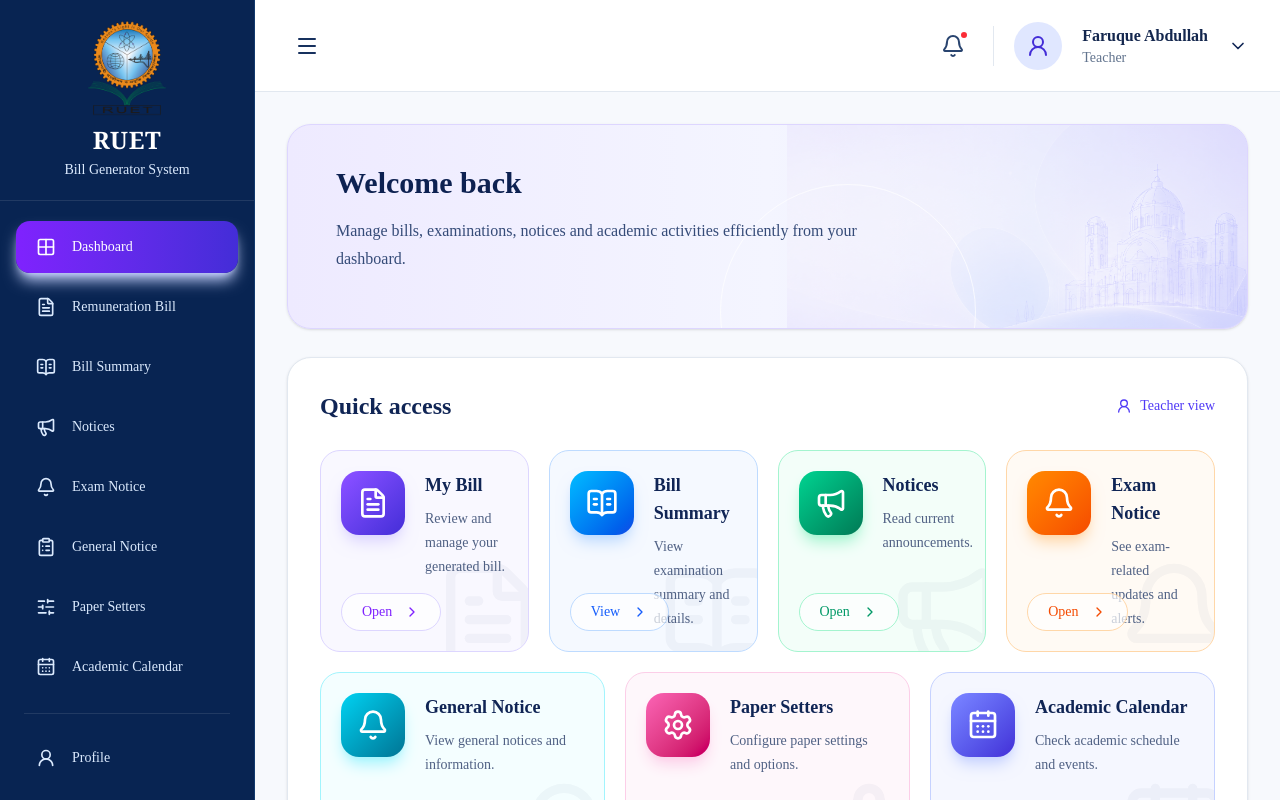
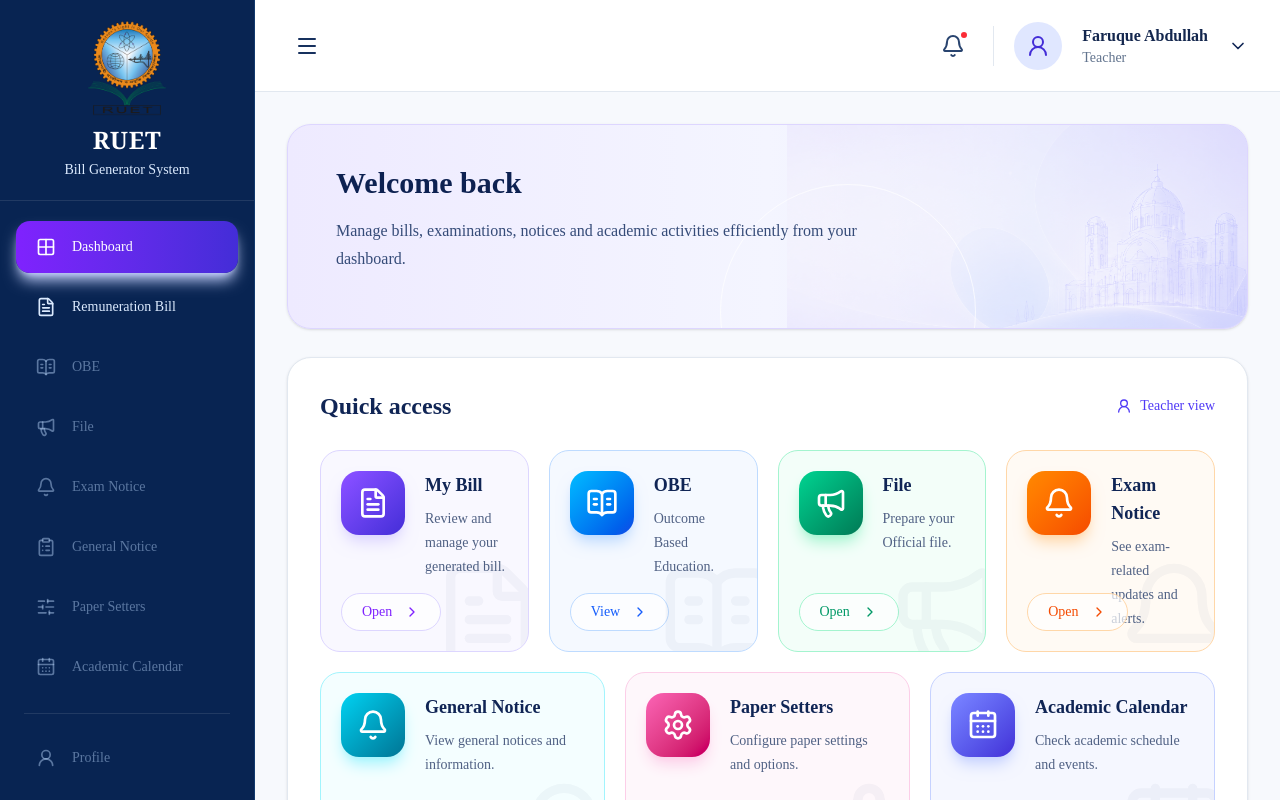
Before and after one commit to faruquece48/ruet-bill-generator, a Next.js app: page / in a window 1280 px wide. Shown: the top 800 px of the page. Built offline with nearby package versions, Linux system fonts and the light colour scheme.

Commit message:
Updated RUET bill generator features

```diff
--- a/app/teacher-test/page.tsx
+++ b/app/teacher-test/page.tsx
@@ -24,8 +24,8 @@ import dashboardReference from "../images/image_04..png";
 const mainNavigation = [
   { label: "Dashboard", icon: Grid2X2, active: true, href: "/" },
   { label: "Remuneration Bill", icon: FileText, href: "/bills/create" },
-  { label: "Bill Summary", icon: BookOpenText, href: "/bills/summary" },
-  { label: "Notices", icon: Megaphone },
+  { label: "OBE", icon: BookOpenText },
+  { label: "File", icon: Megaphone },
   { label: "Exam Notice", icon: Bell },
   { label: "General Notice", icon: ClipboardList },
   { label: "Paper Setters", icon: SlidersHorizontal },
@@ -49,8 +49,8 @@ const quickLinks = [
     actionStyle: "border-violet-200 text-violet-600",
   },
   {
-    title: "Bill Summary",
-    text: "View examination summary and details.",
+    title: "OBE",
+    text: "Outcome Based Education.",
     action: "View",
     href: "/bills/summary",
     icon: BookOpenText,
@@ -59,8 +59,8 @@ const quickLinks = [
     actionStyle: "border-blue-200 text-blue-600",
   },
   {
-    title: "Notices",
-    text: "Read current announcements.",
+    title: "File",
+    text: "Prepare your Official file.",
     action: "Open",
     href: "#notices",
     icon: Megaphone,
@@ -122,35 +122,37 @@ export default function TeacherTestPage() {
           </div>
 
           <nav className="space-y-2 px-4 py-5">
-            {mainNavigation.map(({ label, icon: Icon, active, href }) => (
-              <Link
-                key={label}
-                href={href ?? "#"}
-                className={`flex w-full items-center gap-4 rounded-xl px-5 py-4 text-left text-sm font-medium transition ${
-                  active
-                    ? "bg-gradient-to-r from-violet-600 to-indigo-700 text-white shadow-lg shadow-indigo-200"
-                    : "text-blue-100 hover:bg-white/10"
-                }`}
-              >
-                <Icon className="h-5 w-5" />
-                <span>{label}</span>
-              </Link>
-            ))}
+            {mainNavigation.map(({ label, icon: Icon, active, href }) => {
+              const classes = `flex w-full items-center gap-4 rounded-xl px-5 py-4 text-left text-sm font-medium transition ${
+                active
+                  ? "bg-gradient-to-r from-violet-600 to-indigo-700 text-white shadow-lg shadow-indigo-200"
+                  : href
+                    ? "text-blue-100 hover:bg-white/10"
+                    : "cursor-not-allowed text-blue-200/45"
+              }`;
+              const content = <><Icon className="h-5 w-5" /><span>{label}</span></>;
+
+              return href ? (
+                <Link key={label} href={href} className={classes}>{content}</Link>
+              ) : (
+                <span key={label} className={classes} aria-disabled="true" title="This page is not available yet">{content}</span>
+              );
+            })}
           </nav>
 
           <div className="mx-6 border-t border-white/10" />
           <nav className="space-y-2 px-4 py-5">
             {utilityNavigation.map(({ label, icon: Icon }) => (
-              <button key={label} type="button" className="flex w-full items-center gap-4 rounded-xl px-5 py-3.5 text-left text-sm font-medium text-blue-100 hover:bg-white/10">
+              <span key={label} className="flex w-full cursor-not-allowed items-center gap-4 rounded-xl px-5 py-3.5 text-left text-sm font-medium text-blue-200/45" aria-disabled="true" title="This page is not available yet">
                 <Icon className="h-5 w-5" />
                 <span>{label}</span>
-              </button>
+              </span>
             ))}
           </nav>
           <div className="mx-6 border-t border-white/10" />
-          <button type="button" className="mx-4 mt-5 flex items-center gap-4 rounded-xl px-5 py-3.5 text-sm font-medium text-blue-100 hover:bg-white/10">
+          <span className="mx-4 mt-5 flex cursor-not-allowed items-center gap-4 rounded-xl px-5 py-3.5 text-sm font-medium text-blue-200/45" aria-disabled="true" title="Logout is not available yet">
             <LogOut className="h-5 w-5" /> Logout
-          </button>
+          </span>
           <p className="whitespace-nowrap px-8 pb-7 text-xs text-blue-200">© 2026 BECM, All rights reserved.</p>
         </aside>
 
--- a/components/AppSidebar.tsx
+++ b/components/AppSidebar.tsx
@@ -41,17 +41,17 @@ const mainNavigation: NavigationItem[] = [
     activeFor: (pathname) =>
       pathname.startsWith("/bills") && !pathname.startsWith("/bills/summary"),
   },
-  { label: "Bill Summary", icon: BookOpenText, href: "/bills/summary" },
-  { label: "Notices", icon: Megaphone },
+  { label: "OBE", icon: BookOpenText },
+  { label: "File", icon: Megaphone },
   { label: "Exam Notice", icon: Bell },
   { label: "General Notice", icon: ClipboardList },
-  { label: "Paper Setters", icon: SlidersHorizontal, href: "/duties" },
+  { label: "Paper Setters", icon: SlidersHorizontal },
   { label: "Academic Calendar", icon: CalendarDays },
 ];
 
 const utilityNavigation: NavigationItem[] = [
-  { label: "Profile", icon: UserRound, href: "/teachers" },
-  { label: "Settings", icon: Settings, href: "/settings" },
+  { label: "Profile", icon: UserRound },
+  { label: "Settings", icon: Settings },
 ];
 
 function SidebarLink({ item, onNavigate }: { item: NavigationItem; onNavigate?: () => void }) {
```
